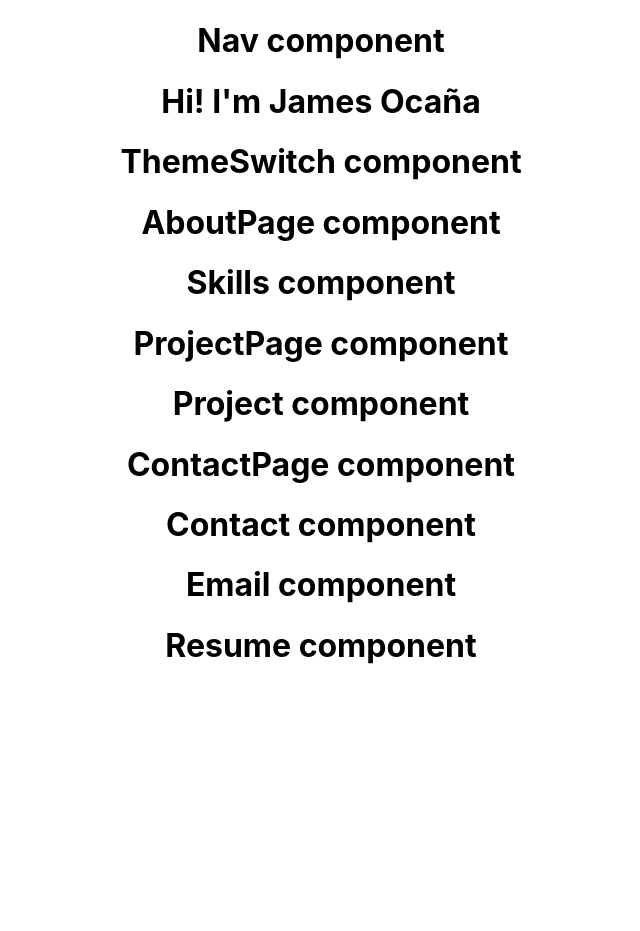
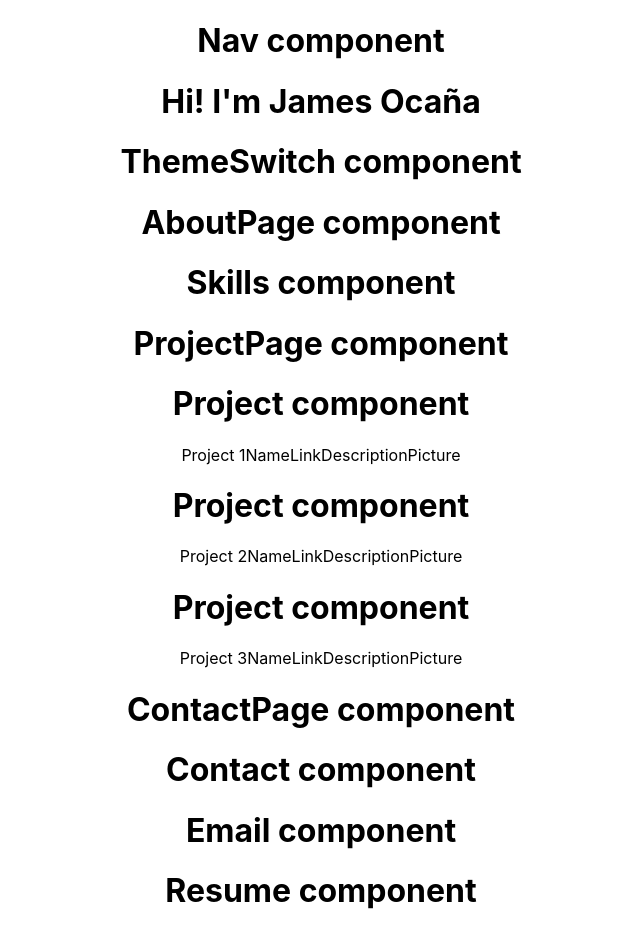
Before and after one commit to jamesocana6/james-ocana-portfolio, a React (Create React App) app in the folder frontend/: page / in a window 1280 px wide. Shown: the whole page, without its empty margins (319-959 px from the left). Before the commit the page ends 800 px from the top, so only its background shows below. Built offline with nearby package versions, Linux system fonts and the light colour scheme; the HTML template or start-up script is replaced by a standard one.

Commit message:
project prop passed down to project page

```diff
--- a/frontend/src/Components/Project.js
+++ b/frontend/src/Components/Project.js
@@ -1,9 +1,21 @@
 import React from "react";
 
-const Project = () => {
+const Project = ({projects}) => {
+    let allProjects = projects.map((p, idx) => {
+        return(
+            <div>
+                <h1>Project component</h1>
+                Project {idx+1}
+                {p.project}
+                {p.link}
+                {p.description}
+                {p.picture}
+            </div>
+        )
+    })
     return(
         <div>
-            <h1>Project component</h1>
+            {allProjects}
         </div>
     )
 }
--- a/frontend/src/Pages/ProjectPage.js
+++ b/frontend/src/Pages/ProjectPage.js
@@ -2,10 +2,31 @@ import React from "react";
 import Project from "../Components/Project";
 
 const ProjectPage = () => {
+    let projects = [
+        {
+            project: "Name",
+            link: "Link",
+            description: "Description",
+            picture: "Picture",
+        },
+        {
+            project: "Name",
+            link: "Link",
+            description: "Description",
+            picture: "Picture",
+        },
+        {
+            project: "Name",
+            link: "Link",
+            description: "Description",
+            picture: "Picture",
+        },
+    ]
+
     return(
         <div>
             <h1>ProjectPage component</h1>
-            <Project/>
+            <Project projects={projects}/>
         </div>
     )
 }
```
